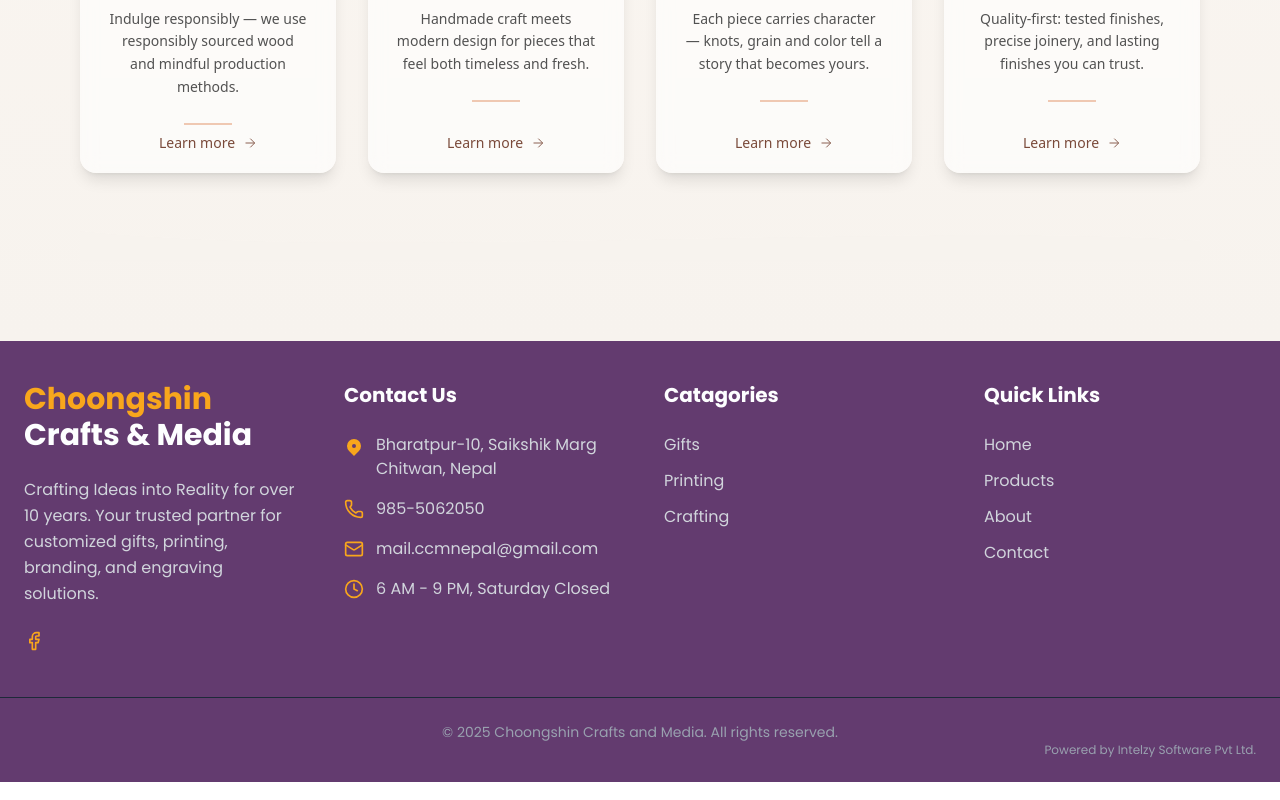
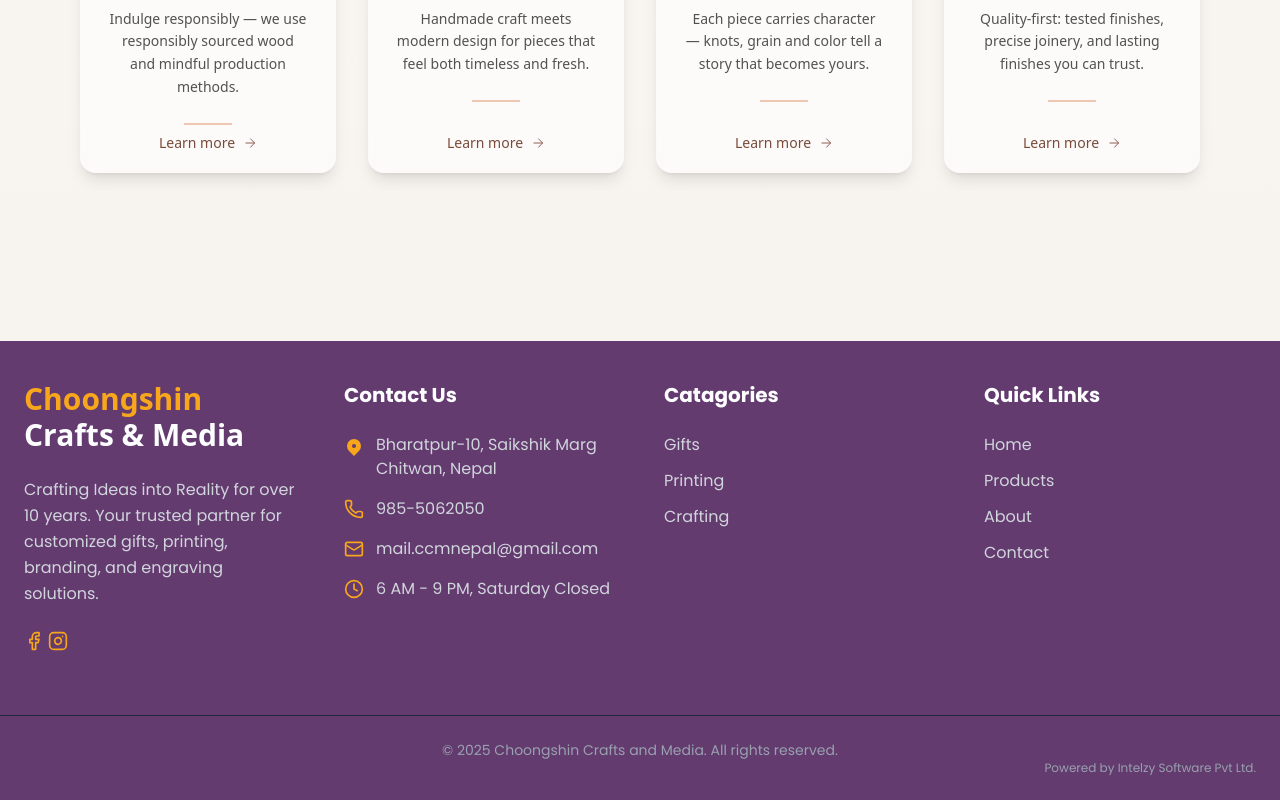
Before and after one commit to Alans123456/Choongshin, a Next.js app: page / in a window 1280 px wide. Shown: the part 5288-6088 px from the top of the page. Built offline with nearby package versions, Linux system fonts and the light colour scheme.

Commit message:
Fonts and all

```diff
--- a/src/Components/Footer.tsx
+++ b/src/Components/Footer.tsx
@@ -1,6 +1,6 @@
 "use clint";
 import Link from "next/link";
-import {Facebook, Mail, Phone, Clock} from "lucide-react";
+import {Facebook, Mail, Phone, Clock, InstagramIcon} from "lucide-react";
 
 export default function Footer() {
   const currentYear = new Date(Date.now()).getFullYear();
@@ -12,7 +12,7 @@ export default function Footer() {
           {/* Company Info */}
           <div className="space-y-6">
             <div>
-              <h2 className="text-2xl lg:text-3xl font-bold font-title">
+              <h2 className="text-2xl lg:text-3xl font-bold ">
                 <span className="text-secondary">Choongshin</span>
                 <span className="text-tertiary"> Crafts & Media</span>
               </h2>
@@ -28,6 +28,16 @@ export default function Footer() {
             >
               <Facebook className="w-5 h-5" />
             </a>
+            &nbsp;
+            <a
+              href="https://twitter.com"
+              target="_blank"
+              rel="noopener noreferrer"
+              className="inline-flex items-center gap-2 text-secondary hover:text-secondary/80 transition-colors font-body font-medium"
+            >
+              <InstagramIcon className="w-5 h-5" />
+            </a>
+            &nbsp;
           </div>
 
           {/* Contact Info */}
```
